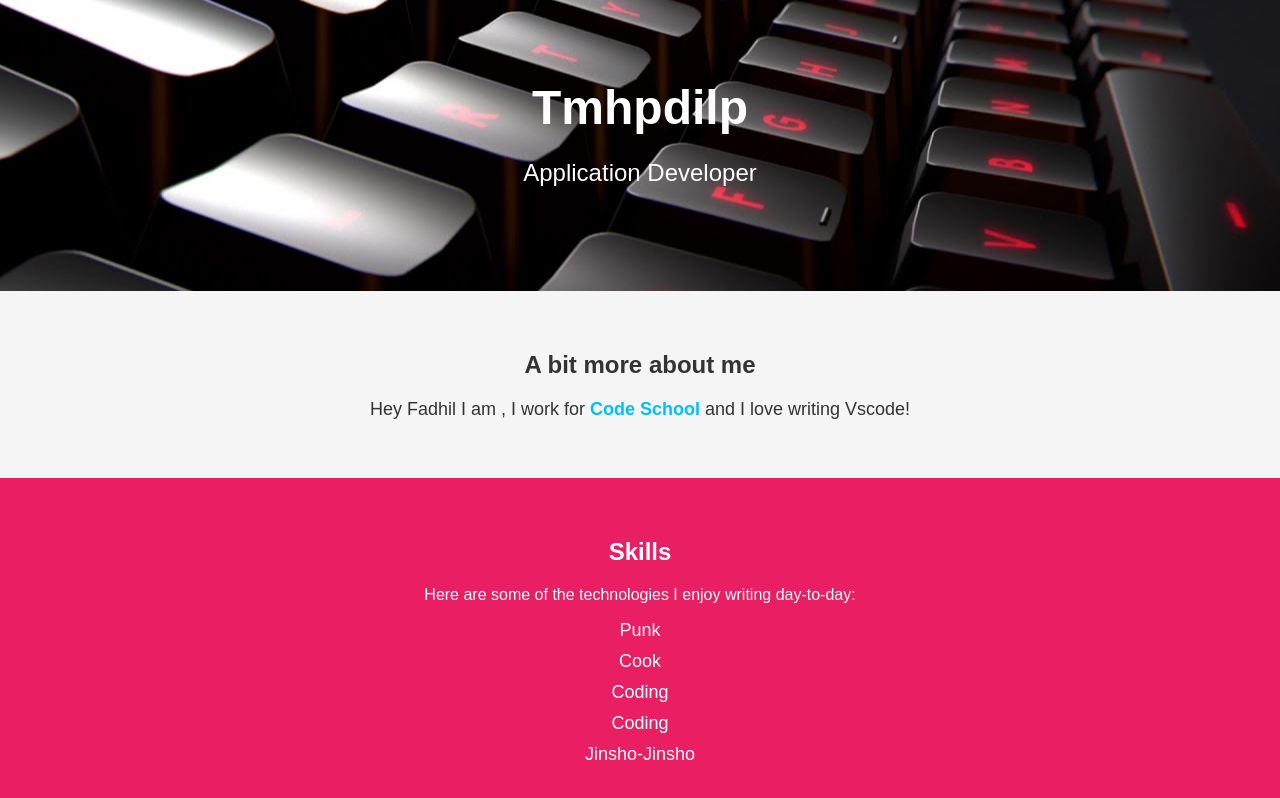
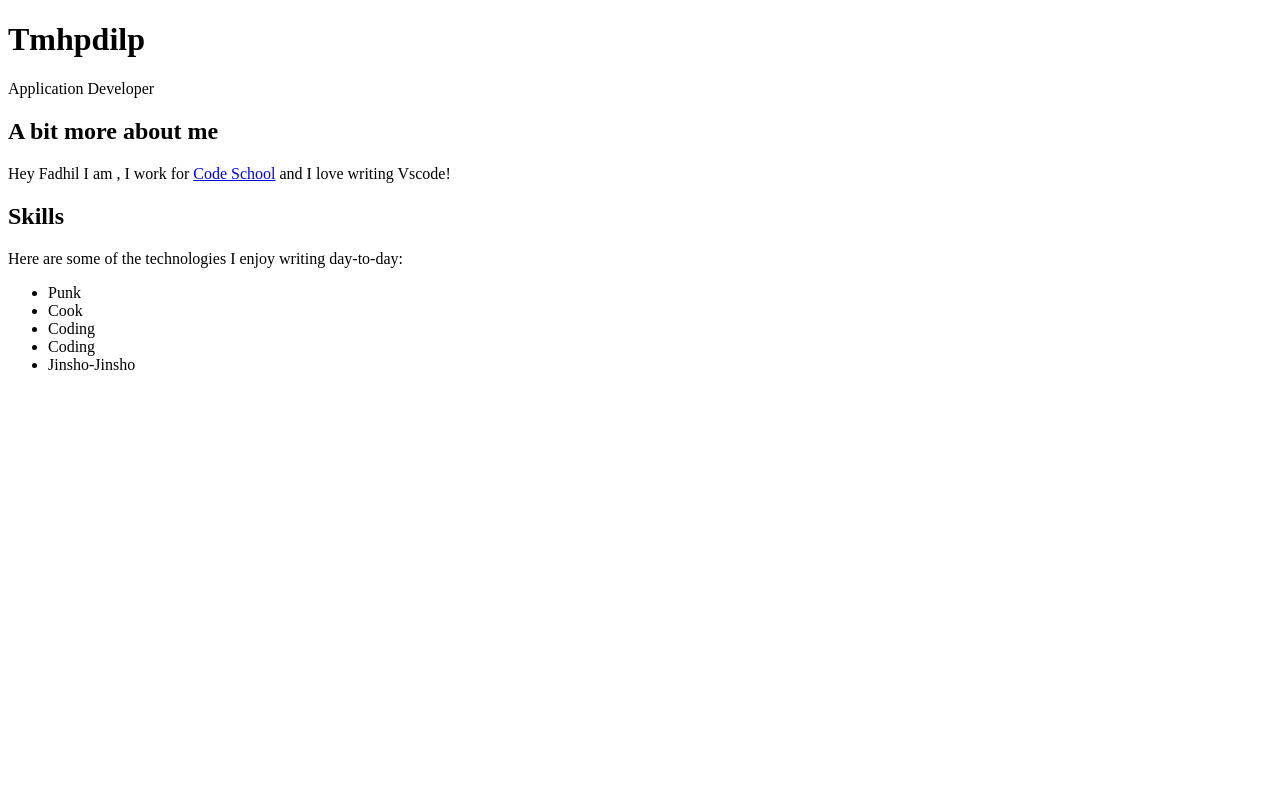
Before and after one commit to fadhilsukasuka/TujuhHari, a plain HTML site: page index.html in a window 1280 px wide. Drawn offline with Linux system fonts and the light colour scheme.

Commit message:
hpus html css

```diff
--- a/index.html
+++ b/index.html
@@ -4,60 +4,7 @@
     <meta charset="UTF-8">
     <meta name="viewport" content="width=device-width, initial-scale=1.0">
     <title>Tnmfdilp121- Application Developer</title>
-    <style>
-        body {
-            font-family: Arial, sans-serif;
-            margin: 0;
-            padding: 0;
-            color: #333;
-        }
-        .header {
-            background: url('asset/img/bord.jpg') no-repeat center center/cover;
-            text-align: center;
-            padding: 80px 20px;
-            color: white;
-        }
-        .header h1 {
-            font-size: 48px;
-            margin: 0;
-        }
-        .header p {
-            font-size: 24px;
-        }
-        .content {
-            padding: 40px;
-            background: #f5f5f5;
-            text-align: center;
-        }
-        .content h2 {
-            font-size: 24px;
-        }
-        .content p {
-            font-size: 18px;
-        }
-        .content a {
-            color: #00bfff;
-            font-weight: bold;
-            text-decoration: none;
-        }
-        .skills {
-            background: #e91e63;
-            color: white;
-            padding: 40px;
-            text-align: center;
-        }
-        .skills h2 {
-            font-size: 24px;
-        }
-        .skills ul {
-            list-style: none;
-            padding: 0;
-        }
-        .skills li {
-            font-size: 18px;
-            margin: 10px 0;
-        }
-    </style>
+
 </head>
 <body>
     <div class="header">
```
